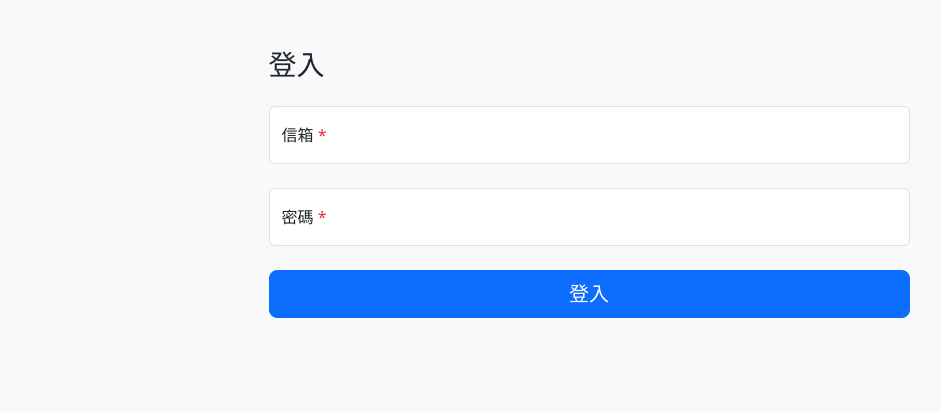
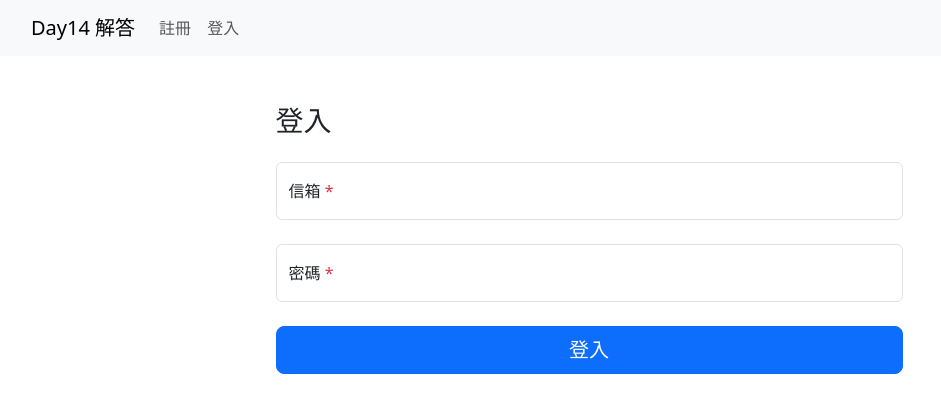
Before and after one commit to jasonlu0525/nuxt3-live-answer, a Nuxt app: page /login in a window 1280 px wide. Shown: the top 412 px of the page, without its empty margins (51-992 px from the left). Built offline with nearby package versions, Linux system fonts and the light colour scheme.

Commit message:
update answer

```diff
--- a/app.vue
+++ b/app.vue
@@ -1,6 +1,6 @@
 <template>
-  <div>
+  <NuxtLayout>
     <NuxtRouteAnnouncer />
     <NuxtPage />
-  </div>
+  </NuxtLayout>
 </template>
--- a/assets/stylesheets/all.scss
+++ b/assets/stylesheets/all.scss
@@ -15,7 +15,10 @@
 @import "bootstrap/scss/grid";
 @import "bootstrap/scss/helpers";
 
-
+@import "bootstrap/scss/navbar";
+@import "bootstrap/scss/nav";
+@import "bootstrap/scss/transitions";
+@import "bootstrap/scss/card";
 @import "bootstrap/scss/forms";
 @import "bootstrap/scss/buttons";
 
--- /dev/null
+++ b/layouts/default.vue
@@ -0,0 +1,35 @@
+<script setup></script>
+
+<template>
+  <nav class="navbar navbar-expand-lg bg-body-tertiary">
+    <div class="container">
+      <a class="navbar-brand" href="#">Day14 解答</a>
+      <button
+        class="navbar-toggler"
+        type="button"
+        data-bs-toggle="collapse"
+        data-bs-target="#navbarNav"
+        aria-controls="navbarNav"
+        aria-expanded="false"
+        aria-label="Toggle navigation"
+      >
+        <span class="navbar-toggler-icon"></span>
+      </button>
+      <div class="collapse navbar-collapse" id="navbarNav">
+        <ul class="navbar-nav">
+          <li class="nav-item">
+            <NuxtLink class="nav-link" to="/register">註冊</NuxtLink>
+          </li>
+          <li class="nav-item">
+            <NuxtLink class="nav-link" to="/login">登入</NuxtLink>
+          </li>
+        </ul>
+      </div>
+    </div>
+  </nav>
+  <main class="container">
+    <slot />
+  </main>
+</template>
+
+<style scoped></style>
--- a/pages/login.vue
+++ b/pages/login.vue
@@ -43,7 +43,7 @@ const loginAccount = async (requsetBody) => {
 </script>
 
 <template>
-  <div class="bg-light py-3 py-md-5 vh-100">
+  <div class="py-3 py-md-5 vh-100">
     <div class="container">
       <div class="row justify-content-md-center">
         <div class="col-12 col-md-11 col-lg-8 col-xl-7 col-xxl-6">
--- a/pages/register.vue
+++ b/pages/register.vue
@@ -43,7 +43,7 @@ const processRegistration = async (requsetBody) => {
 </script>
 
 <template>
-  <div class="bg-light py-3 py-md-5 vh-100">
+  <div class="py-3 py-md-5 vh-100">
     <div class="container">
       <div class="row justify-content-md-center">
         <div class="col-12 col-md-11 col-lg-8 col-xl-7 col-xxl-6">
--- /dev/null
+++ b/plugins/bootstrap.client.js
@@ -0,0 +1,5 @@
+import bootstrap from "bootstrap/dist/js/bootstrap.bundle.min";
+
+export default defineNuxtPlugin((nuxtApp) => {
+  nuxtApp.provide("bootstrap", bootstrap);
+});
```
